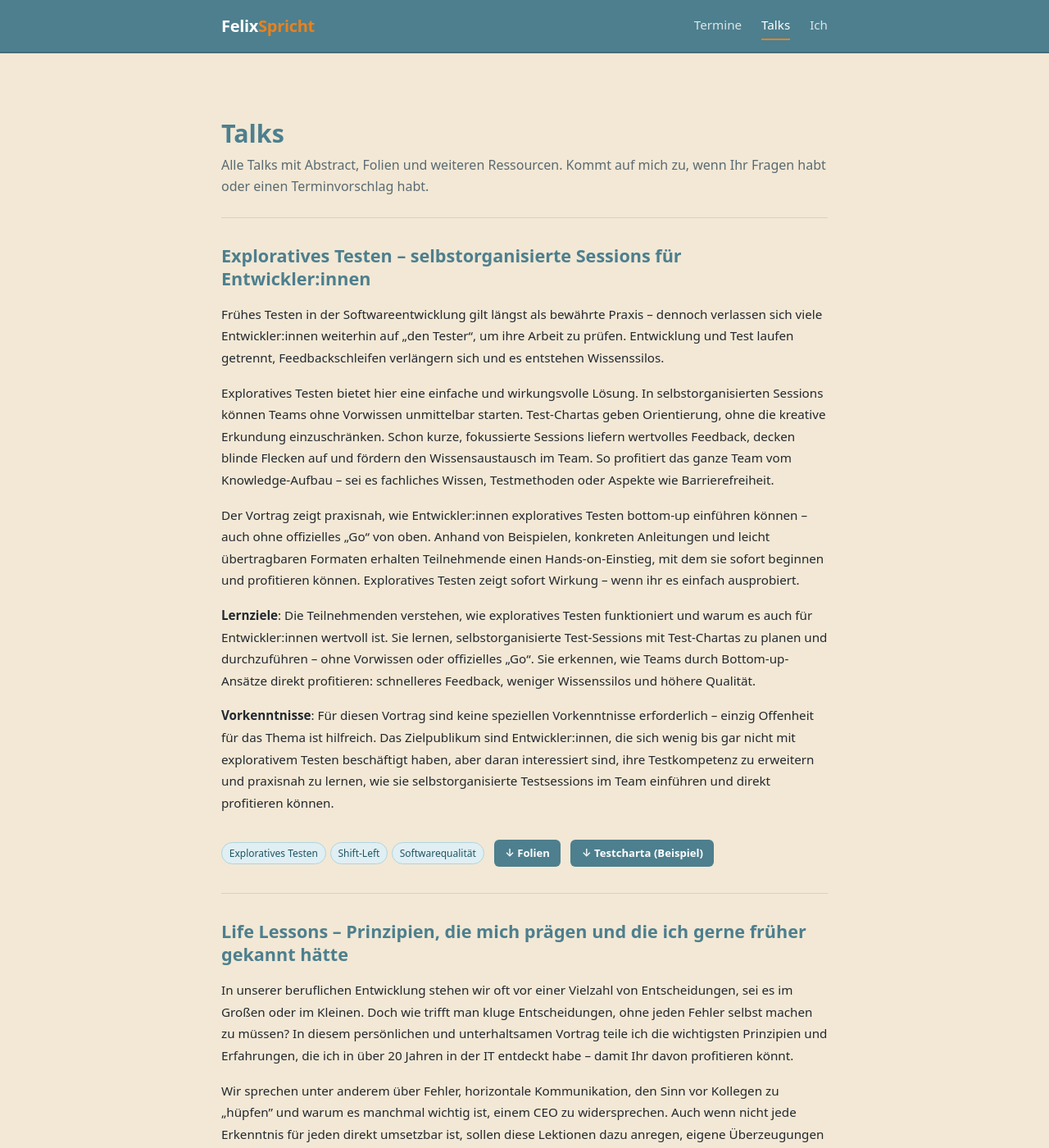
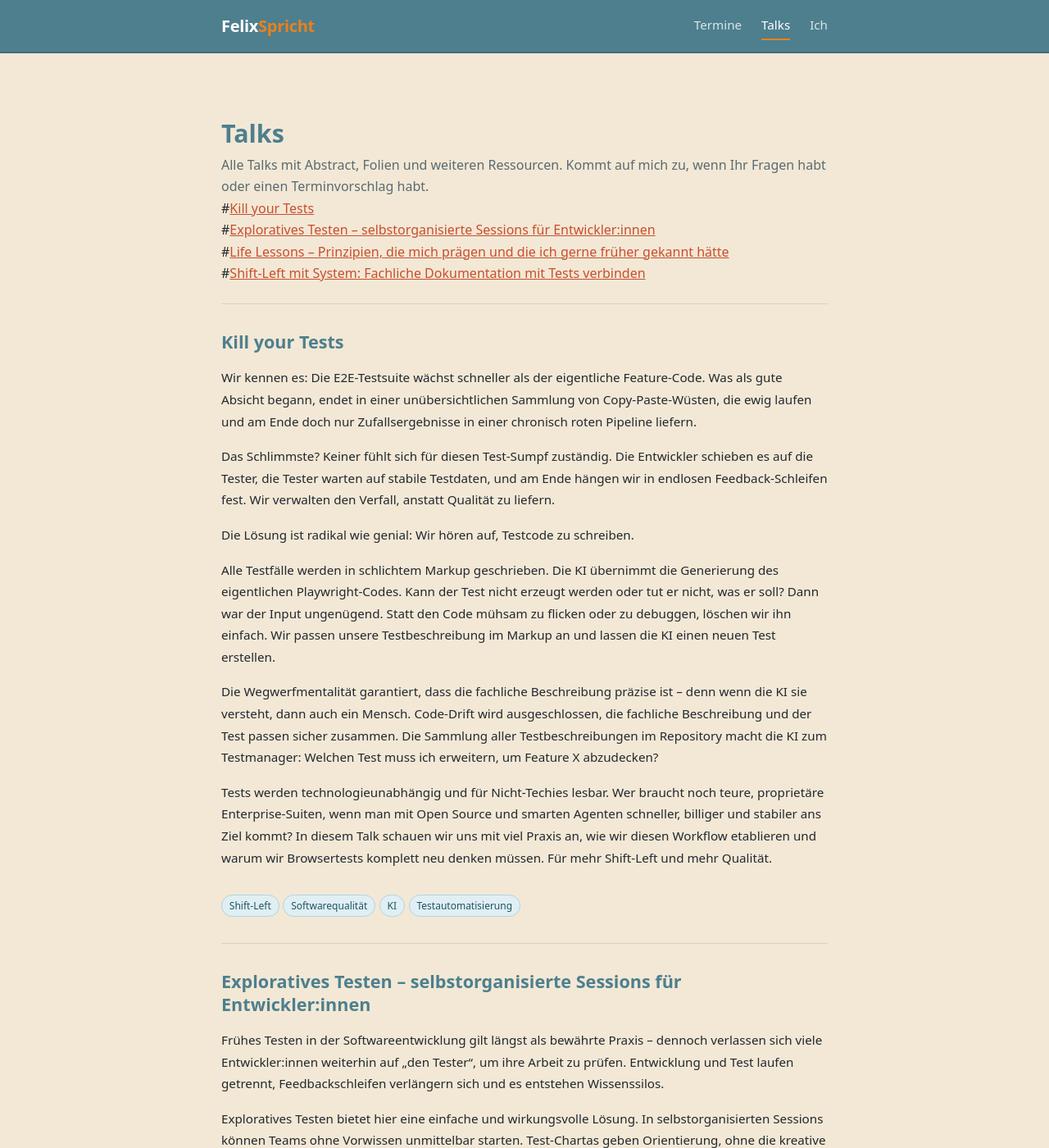
Before and after one commit to ziffit/felix-spricht, a Jekyll site: the page built from talks/index.html, in a window 1280 px wide and 1400 px high. Shown: the whole window at 82% size. Built offline with Jekyll 4.4.1, drawn with Linux system fonts in a browser that asks for light colours.

Commit message:
added CH -talks
Co-authored-by: Copilot <copilot@github.com>

```diff
--- a/_data/dates.yml
+++ b/_data/dates.yml
@@ -1,3 +1,26 @@
+- id: kill-your-tests
+  date: 2026-10-27
+  time: "18:15-19:30"
+  event: "JUG Switzerland - Zürich"
+  location: "Zürich (CH) - PH Zürich,"
+  url: "https://www.jug.ch/html/events/2026/kill-your-tests_zh.html"
+  status: upcoming
+
+- id: kill-your-tests
+  date: 2026-10-28
+  time: "18:00-19:15"
+  event: "JUG Switzerland - BERN"
+  location: "Bern (CH) - vatter Business Center"
+  url: "https://www.jug.ch/html/events/2026/kill-your-tests_be.html"
+  status: upcoming
+
+- id: kill-your-tests
+  date: 2026-10-29
+  time: "18:00-19:15"
+  event: "JUG Switzerland - ST GALLEN"
+  location: "St. Gallen (CH) - OST - Ostschweizer Fachhochschule"
+  url: "https://www.jug.ch/html/events/2026/kill-your-tests_sg.html"
+  status: upcoming
 
 - id: exploratives-testen
   date: 2026-04-23
@@ -18,7 +41,6 @@
   location: "Nürnberg - BRANDAD"
   status: past
 
-
 - id: life-lessons
   date: 2025-05-21
   event: "INVisionDay 2025"
@@ -32,6 +54,12 @@
   status: past
 
 - id: shift-left-doc
+  date: 2025-03-20
+  event: "JUG Darmstadt"
+  location: "Darmstadt"
+  status: past
+
+- id: shift-left-doc
   date: 2025-02-27
   event: "JUG Nürnberg"
   location: "Nürburg"
--- a/_data/talks.yml
+++ b/_data/talks.yml
@@ -1,3 +1,35 @@
+- id: kill-your-tests
+  title: "Kill your Tests"
+  description: "Wie wir den E2E-Sumpf mit KI-Agenten endlich trockenlegen"
+  abstract: |
+    Wir kennen es: Die E2E-Testsuite wächst schneller als der eigentliche Feature-Code.
+    Was als gute Absicht begann, endet in einer unübersichtlichen Sammlung von Copy-Paste-Wüsten,
+    die ewig laufen und am Ende doch nur Zufallsergebnisse in einer chronisch roten Pipeline liefern.
+
+    Das Schlimmste? Keiner fühlt sich für diesen Test-Sumpf zuständig.
+    Die Entwickler schieben es auf die Tester, die Tester warten auf stabile Testdaten,
+    und am Ende hängen wir in endlosen Feedback-Schleifen fest. Wir verwalten den Verfall, anstatt Qualität zu liefern.
+
+    Die Lösung ist radikal wie genial: Wir hören auf, Testcode zu schreiben.
+
+    Alle Testfälle werden in schlichtem Markup geschrieben.
+    Die KI übernimmt die Generierung des eigentlichen Playwright-Codes.
+    Kann der Test nicht erzeugt werden oder tut er nicht, was er soll? Dann war der Input ungenügend.
+    Statt den Code mühsam zu flicken oder zu debuggen, löschen wir ihn einfach. Wir passen unsere Testbeschreibung
+    im Markup an und lassen die KI einen neuen Test erstellen.
+
+    Die Wegwerfmentalität garantiert, dass die fachliche Beschreibung präzise ist – denn wenn die KI sie versteht,
+    dann auch ein Mensch. Code-Drift wird ausgeschlossen, die fachliche Beschreibung und der Test passen sicher zusammen.
+    Die Sammlung aller Testbeschreibungen im Repository macht die KI zum Testmanager: Welchen Test muss ich erweitern,
+    um Feature X abzudecken?
+
+    Tests werden technologieunabhängig und für Nicht-Techies lesbar. Wer braucht noch teure, proprietäre Enterprise-Suiten,
+    wenn man mit Open Source und smarten Agenten schneller, billiger und stabiler ans Ziel kommt?
+    In diesem Talk schauen wir uns mit viel Praxis an, wie wir diesen Workflow etablieren und warum wir Browsertests komplett
+    neu denken müssen. Für mehr Shift-Left und mehr Qualität.
+
+  tags: [Shift-Left, Softwarequalität, KI, Testautomatisierung]
+
 - id: exploratives-testen
   title: "Exploratives Testen – selbstorganisierte Sessions für Entwickler:innen"
   description: "Wie Teams exploratives Testen mit Test-Chartas einführen und sofort besseres Feedback erhalten."
--- a/assets/css/style.scss
+++ b/assets/css/style.scss
@@ -243,6 +243,11 @@ a:hover { color: var(--color-accent-hover); }
 }
 
 /* ----- Talk Detail (Vorträge-Seite) ----- */
+
+.talks-index li {
+  list-style-type: none;
+}
+
 .talk-detail {
   padding: 2rem 0;
   border-bottom: 1px solid var(--color-border);
--- a/talks/index.html
+++ b/talks/index.html
@@ -9,9 +9,18 @@ description: "Alle Vorträge von Felix – mit Abstract und Folien-Download."
   <header class="page-header">
     <h1>Talks</h1>
     <p>Alle Talks mit Abstract, Folien und weiteren Ressourcen. Kommt auf mich zu, wenn Ihr Fragen habt oder einen Terminvorschlag habt.</p>
+
+    {% assign talks = site.data.talks %}
+    {% if talks.size > 0 %}
+      <ul role="list" class="talks-index">
+      {% for talk in talks %}
+        <li>#<a href="#{{ talk.id }}">{{ talk.title }}</a></li>
+      {% endfor %}
+      </ul>
+    {% endif %}
   </header>
 
-  {% assign talks = site.data.talks | sort: "title" %}
+  {% assign talks = site.data.talks %}
   {% if talks.size > 0 %}
   <section aria-labelledby="talks-heading">
     {% for talk in talks %}
```
Also changed, not shown: index.html (+7 -2 lines).
